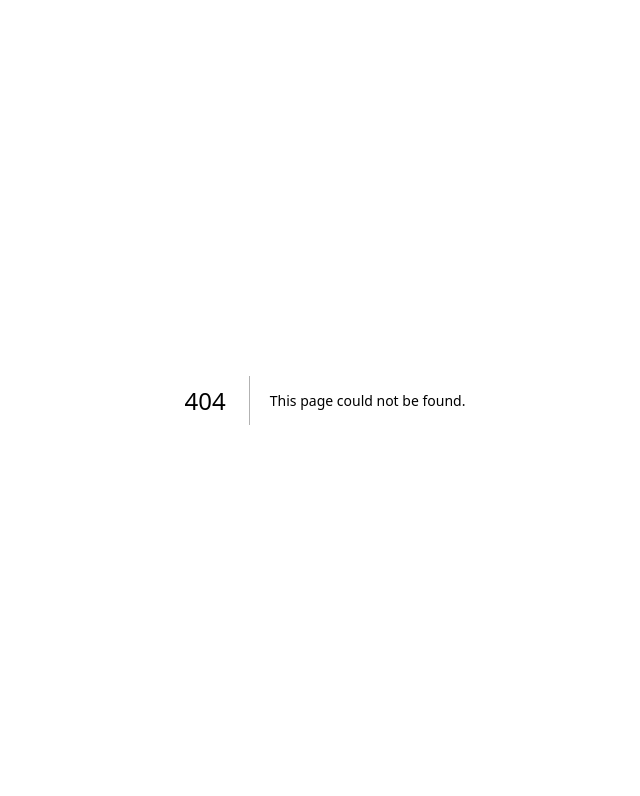
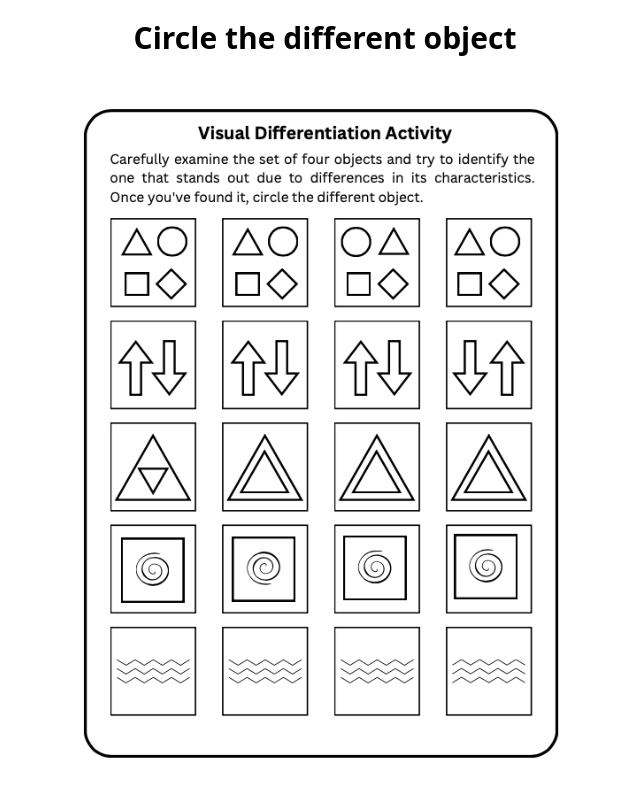
Before and after one commit to vyomr-innovations/module3-hosting-activities, a Next.js app: page /C17-L1-PCS in a window 1280 px wide. Before the commit this address had no page. Shown: the top 796 px of the page, without its empty margins (315-955 px from the left). Built offline with nearby package versions, Linux system fonts and the light colour scheme.

Commit message:
add new activity C17-L1-PCS

```diff
--- /dev/null
+++ b/src/app/C17-L1-PCS/page.tsx
@@ -0,0 +1,14 @@
+import Image from 'next/image'
+import React from 'react'
+
+const Page = () => {
+  return (
+    <div className='min-h-screen flex justify-center gap-2 items-center flex-col p-5'>
+        <h3 className='text-black text-3xl font-bold text-center '>Circle the different object</h3>
+        <Image src="/C17Images/visual_differentiation_shapes.png" width={500} height={100} alt='C17Images'/>
+
+    </div>
+  )
+}
+
+export default Page
--- a/src/lib/routes.json
+++ b/src/lib/routes.json
@@ -1,4 +1,9 @@
 [
+    {
+        "link": "C17-L1-PCS",
+        "activity": "Circle the different object"
+    },
+
     {
         "link": "C18-L2-A4",
         "activity": "Using google calendar"
```
Also changed, not shown: public/C17Images/visual_differentiation_shapes.png (added).
